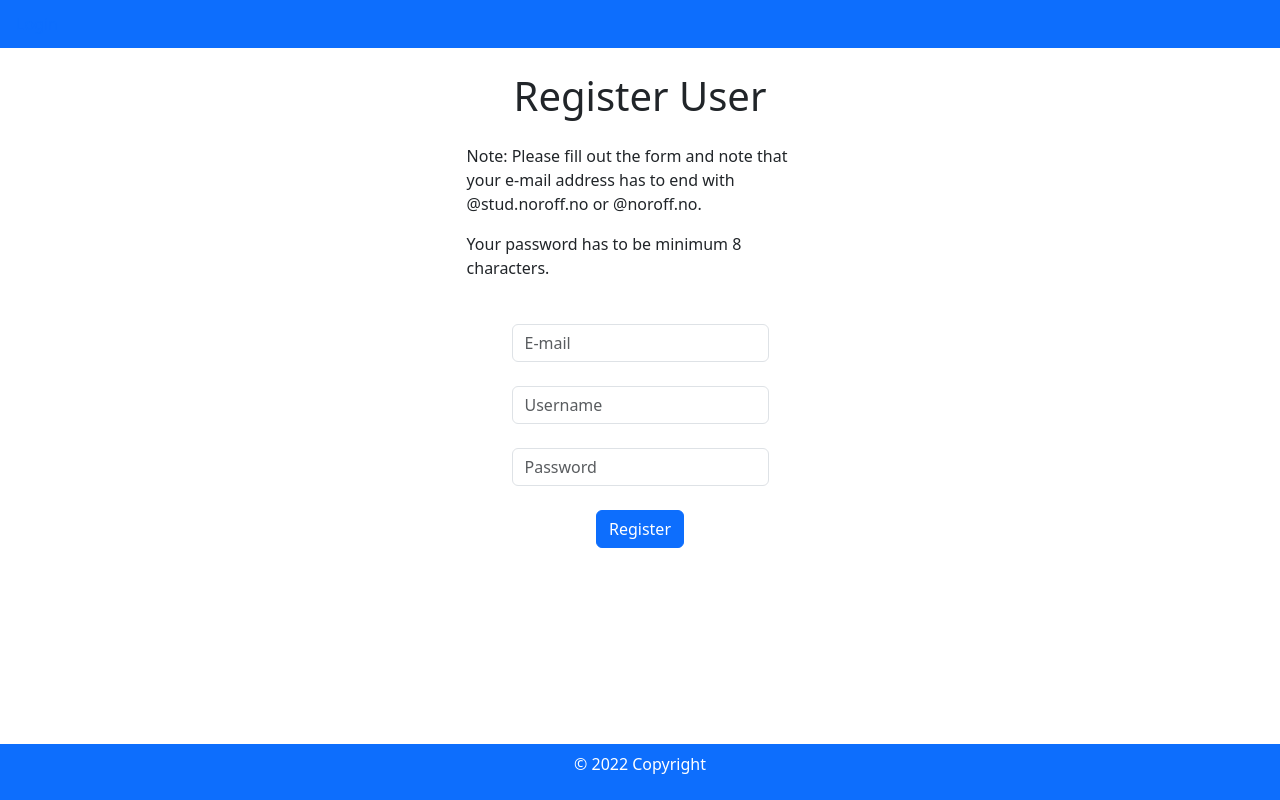
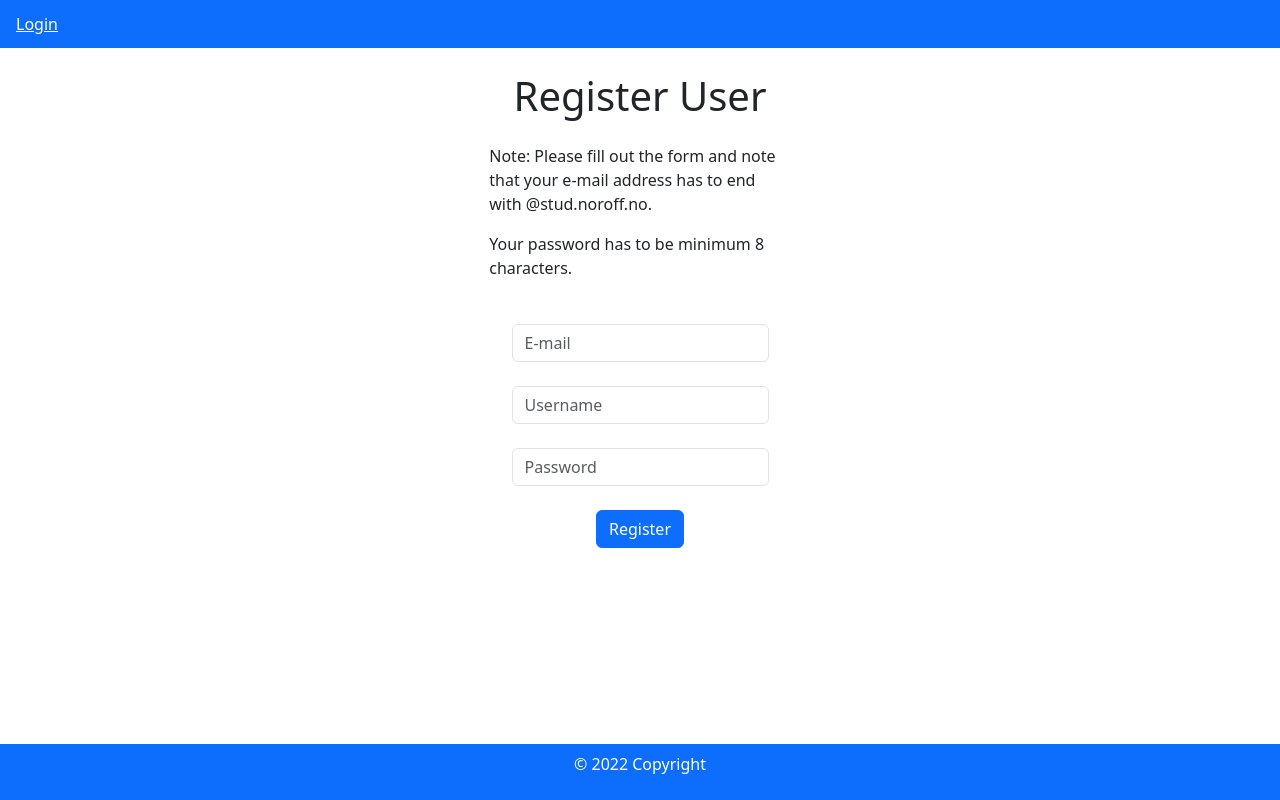
Before and after one commit to oBraenna91/Semester-Project-2, a website with bundled scripts: page register/index.html in a window 1280 px wide. Built offline with nearby package versions, Linux system fonts and the light colour scheme.

Commit message:
Update index.html

```diff
--- a/register/index.html
+++ b/register/index.html
@@ -17,7 +17,7 @@
             </button>
             <div class="collapse navbar-collapse" id="nav">
                 <ul class="navbar-nav">
-                    <li class="my-1"><a class="nav-item mx-2" href="/html/login/index.html">Login</a></li>
+                    <li class="my-1"><a class="nav-item mx-2 text-white" href="/login/">Login</a></li>
                 </ul>
             </div>
         </div>
@@ -26,7 +26,7 @@
         <h1 class="mt-4">Register User</h1>
         <div class="d-flex flex-column justify-content-center align-items-center">
             <p class="col-5 mt-3">Note: Please fill out the form and note that your e-mail address has to end with
-            @stud.noroff.no or @noroff.no.
+            @stud.noroff.no.
             </p>
             <p class="col-5">Your password has to be minimum 8 characters.</p>
         </div>
```
